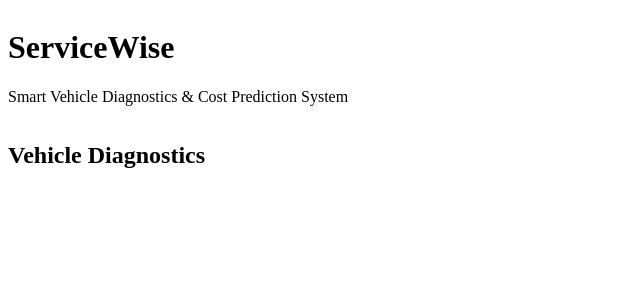
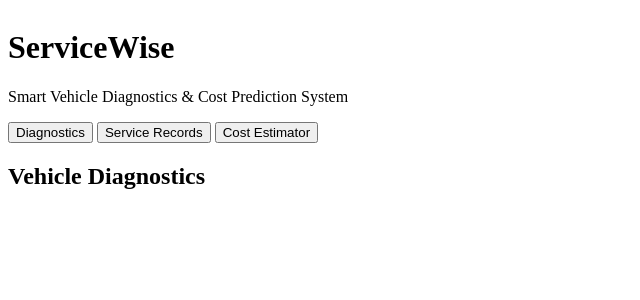
Before and after one commit to viv-techcode/Servicewise, a Python web app: template frontend/templates/index.html in a window 1280 px wide. Shown: the top 300 px of the page, without its empty margins (0-640 px from the left). Run offline with Jinja, Linux system fonts and the light colour scheme; the template is opened without the code that fills it, so the values that code supplies are empty.

Commit message:
add core navigation and tabs

```diff
--- a/frontend/templates/index.html
+++ b/frontend/templates/index.html
@@ -15,6 +15,11 @@
     </div>
   </header>
   <main class="container app-content">
+    <nav class="tab-nav">
+      <button class="tab-btn active" data-tab="tab-assess">Diagnostics</button>
+      <button class="tab-btn" data-tab="tab-history">Service Records</button>
+      <button class="tab-btn" data-tab="tab-cost">Cost Estimator</button>
+    </nav>
     <div class="split-layout">
       <div class="card"><h2>Vehicle Diagnostics</h2></div>
     </div>
```
